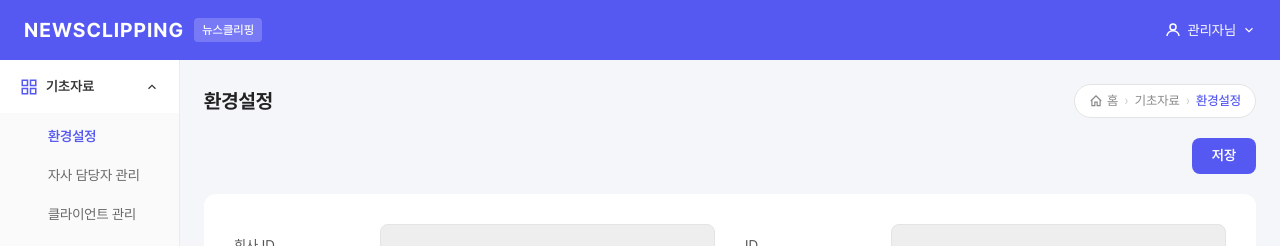
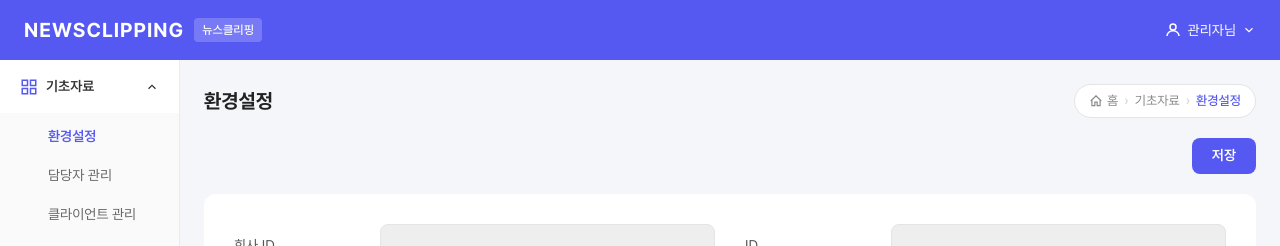
Before and after one commit to jamtty/bnp-newsclipping, a React (Vite) app in the folder apps/: page /basic-data/settings in a window 1280 px wide. Shown: the top 246 px of the page. Built offline with nearby package versions, Linux system fonts and the light colour scheme; sample sign-in values are in the browser's storage.

Commit message:
fix: 왼쪽 메뉴 '자사 담당자 관리' -> '담당자 관리'

```diff
--- a/apps/src/components/layout/Sidebar.tsx
+++ b/apps/src/components/layout/Sidebar.tsx
@@ -26,9 +26,9 @@ const menus = [
         <rect x='3' y='14' width='7' height='7' /><rect x='14' y='14' width='7' height='7' />
       </svg>
     ),
-    children: [
+      children: [
       { label: '환경설정', path: '/basic-data/settings' },
-      { label: '자사 담당자 관리', path: '/basic-data/manager' },
+      { label: '담당자 관리', path: '/basic-data/manager' },
       { label: '클라이언트 관리', path: '/basic-data/client' },
       { label: '뉴스매체', path: '/basic-data/media' },
     ],
```
